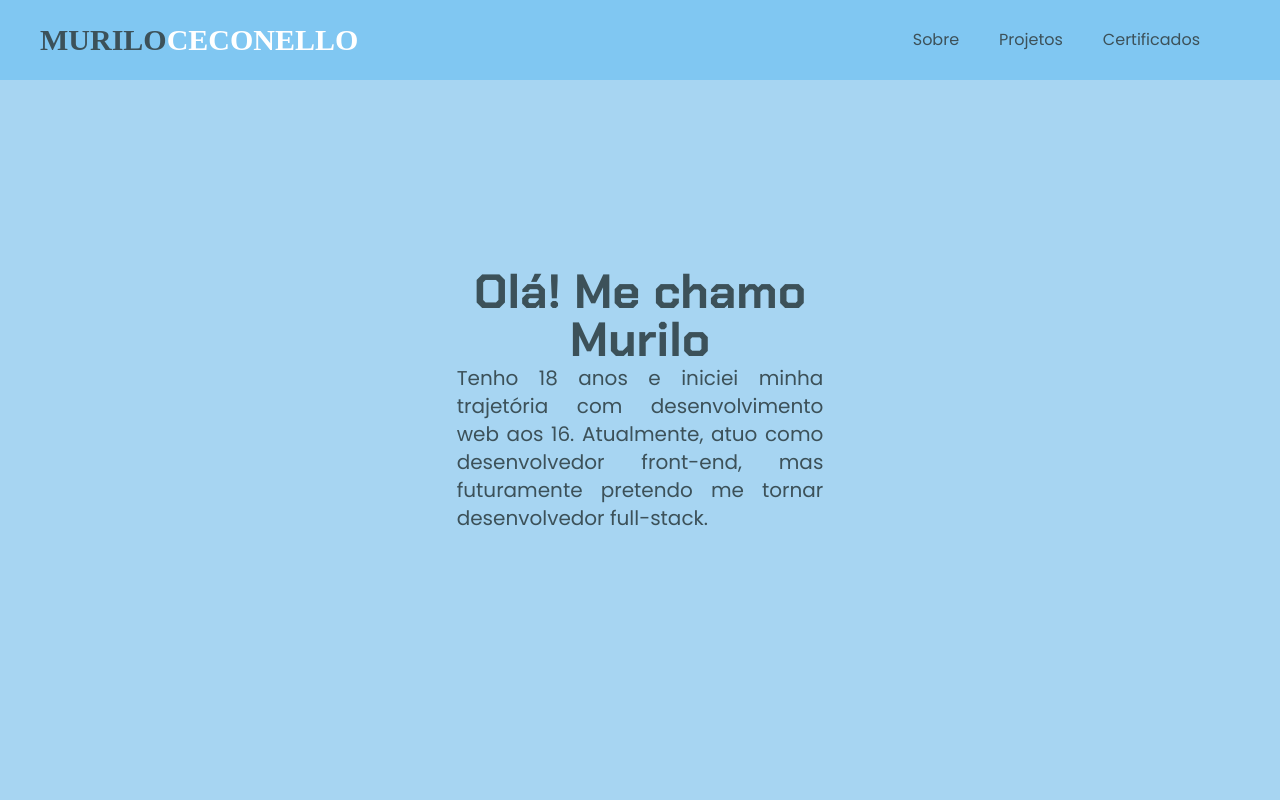
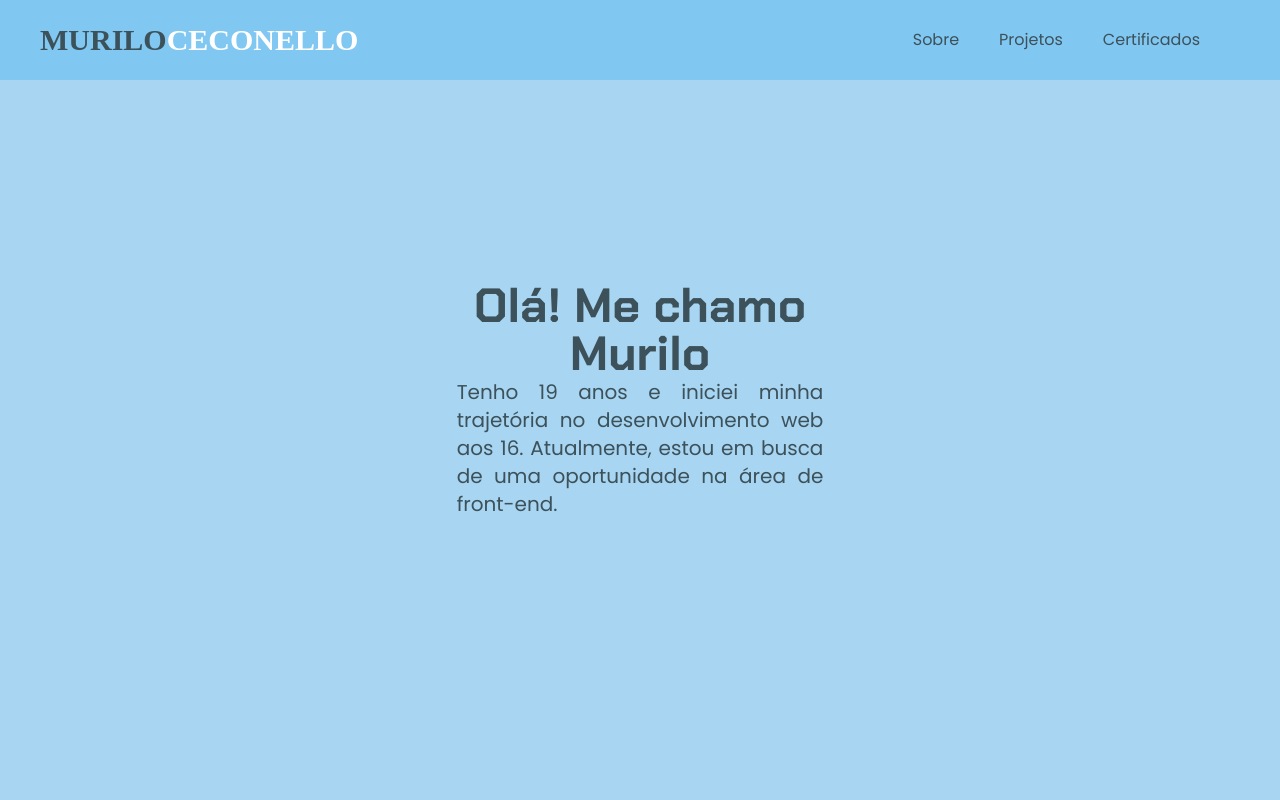
Before and after one commit to MuriloCeconello/Portfolio, a React (Vite) app: page / in a window 1280 px wide. Shown: the top 800 px of the page. Built offline with nearby package versions, Linux system fonts and the light colour scheme; a web font is replaced by a local one.

Commit message:
alteração de idade na introdução

```diff
--- a/src/components/Main/HardSkills.jsx
+++ b/src/components/Main/HardSkills.jsx
@@ -1,7 +1,7 @@
 function HardSkills({ img, name }) {
     return (
         <div className="bg-lightmode-card-color dark:bg-darkmode-card-color hover:bg-white dark:hover:bg-gray-500 hover:scale-105 hover:shadow-xl p-2 rounded-md transition duration-300">
-            <img className="w-20 " src={img} alt={name} />
+            <img className="w-20" src={img} alt={name} />
         </div>
     )
 }
--- a/src/components/Main/Introduction.jsx
+++ b/src/components/Main/Introduction.jsx
@@ -4,7 +4,7 @@ function Introduction() {
             <div className="text-justify w-4/12 max-lg:w-screen max-xl:w-7/12">
                 <div className="flex flex-col items-center xl:w-full">
                     <h1 className="text-center font-Chakra font-bold text-5xl text-lightmode-font-color dark:text-darkmode-font-color max-sm:text-4xl">Olá! Me chamo Murilo </h1>
-                    <h2 className="font-Poppins text-lightmode-font-color dark:text-darkmode-font-color text-xl max-md:w-full max-lg:w-9/12 xl:w-11/12">Tenho 18 anos e iniciei minha trajetória com desenvolvimento web aos 16. Atualmente, atuo como desenvolvedor front-end, mas futuramente pretendo me tornar desenvolvedor full-stack.</h2>
+                    <h2 className="font-Poppins text-lightmode-font-color dark:text-darkmode-font-color text-xl max-md:w-full max-lg:w-9/12 xl:w-11/12">Tenho 19 anos e iniciei minha trajetória no desenvolvimento web aos 16. Atualmente, estou em busca de uma oportunidade na área de front-end.</h2>
                 </div>
             </div>
         </>
```
